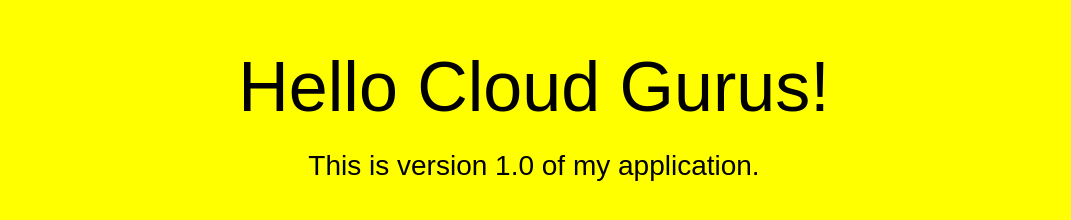
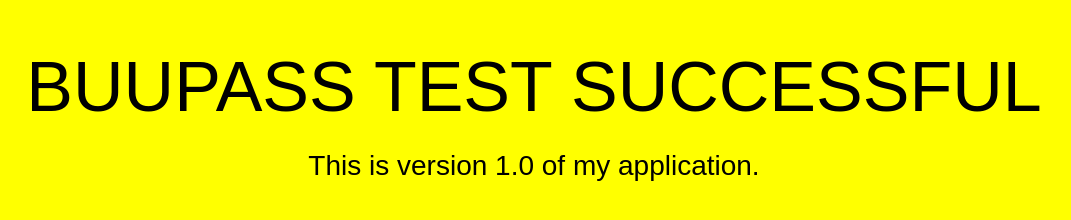
Before and after one commit to tonykirimi/mywebapp, a plain HTML site: page mywebapp/index.html in a window 1280 px wide. Shown: the whole page, without its empty margins (106-1177 px from the left). Drawn offline with Linux system fonts and the light colour scheme.

Commit message:
Update index.html

```diff
--- a/mywebapp/index.html
+++ b/mywebapp/index.html
@@ -26,7 +26,7 @@
 </head>
 <body>
   <div align="center">
-    <h1>Hello Cloud Gurus!</h1>
+    <h1>BUUPASS TEST SUCCESSFUL</h1>
     <h2>This is version 1.0 of my application.</h2>
   </div>
 </body>
```
